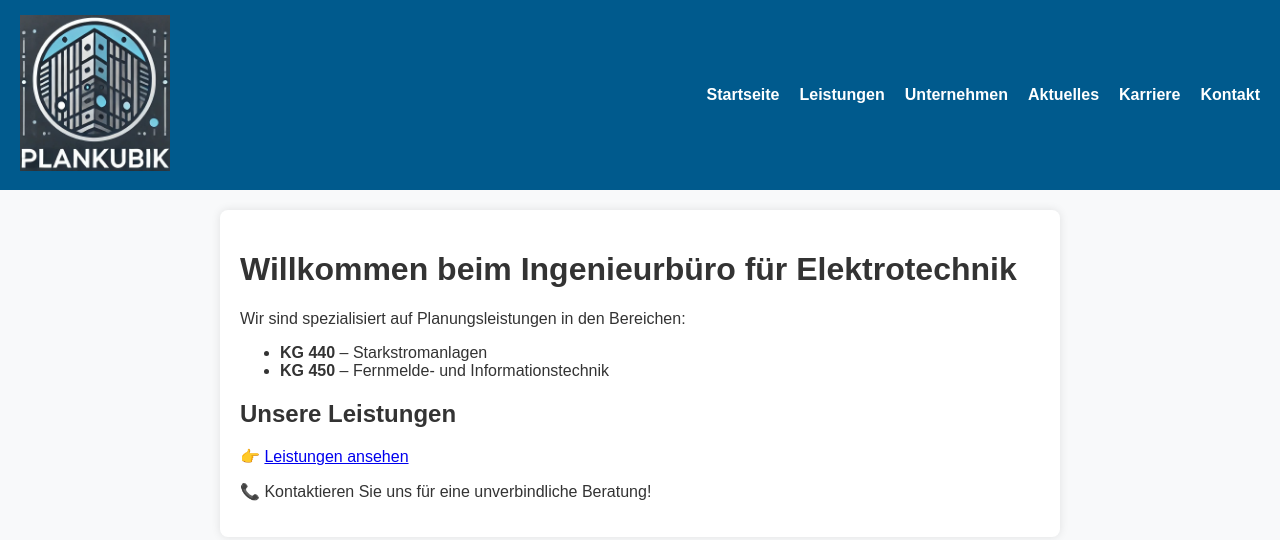
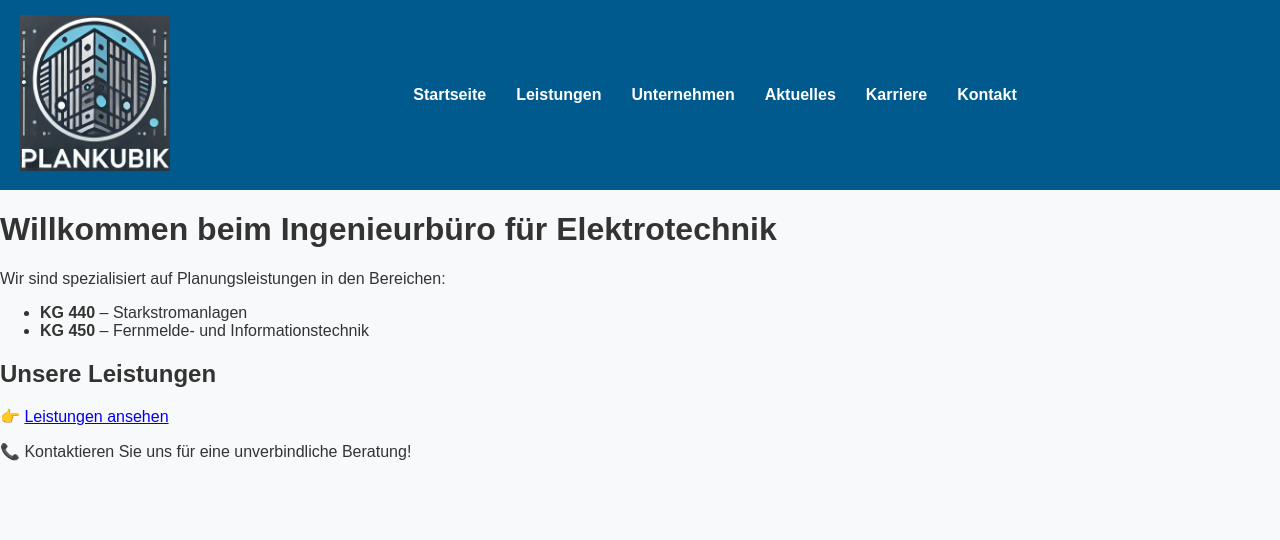
Before and after one commit to KukasLee/ibwebsite, a Jekyll site: the page built from index.md, in a window 1280 px wide. Shown: the top 540 px of the page. Built offline with Jekyll 4.4.1, drawn with Linux system fonts in a browser that asks for light colours.

Commit message:
Add files via upload

```diff
--- a/_layouts/default.html
+++ b/_layouts/default.html
@@ -5,45 +5,97 @@
     <meta name="viewport" content="width=device-width, initial-scale=1.0">
     <title>{{ page.title }}</title>
     <style>
-			body { font-family: Arial, sans-serif; margin: 0; padding: 0; background-color: #f8f9fa; color: #333; }
+        body {
+            font-family: Arial, sans-serif;
+            margin: 0;
+            padding: 0;
+            background-color: #f8f9fa;
+            color: #333;
+        }
 
         /* Header Styling */
-			header { display: flex; justify-content: space-between; align-items: center; padding: 15px 20px; background: #005a8d; color: white; flex-wrap: wrap; }
-			.logo-text { font-size: 26px; font-weight: bold; text-decoration: none; color: white; }
-			.logo-text span { display: block; color: #ffcc00; font-size: 22px; }
-			.logo-text:hover { text-decoration: underline; }
-			img { height: 50px; }
-
-			/* Navigation */
-			nav ul { list-style: none; padding: 0; margin: 0; display: flex; }
-			nav ul li { margin-left: 20px; }
-			nav ul li a { text-decoration: none; color: white; font-weight: bold; }
-			nav ul li a:hover { text-decoration: underline; }
-
-			/* Mobiles Menü */
-			.menu-toggle { display: none; font-size: 30px; cursor: pointer; }
-			nav { display: flex; }
-
-			/* Inhaltsbereich */
-			main { padding: 20px; max-width: 800px; margin: auto; background: white; box-shadow: 0 0 10px rgba(0,0,0,0.1); border-radius: 8px; margin-top: 20px; }
-
-			@media (max-width: 768px) {
-				header { flex-direction: column; text-align: center; }
-				.menu-toggle { display: block; }
-				nav { display: none; width: 100%; text-align: center; }
-				nav ul { flex-direction: column; }
-				nav ul li { margin: 10px 0; }
-				nav.show { display: block; }
-				img { margin-top: 10px; }
+        header {
+            display: flex;
+            justify-content: space-between;
+            align-items: center;
+            padding: 15px 20px;
+            background: #005a8d;
+            color: white;
+            flex-wrap: wrap;
         }
 
-			header img {
-				width: 150px;       /* Standardbreite, hier kannst du den Wert anpassen */
-				max-width: 100%;    /* Stellt sicher, dass das Bild nicht größer als sein Container wird */
+        /* Logo Styling */
+        header a img {
+            width: 150px;       /* Standardbreite */
+            max-width: 100%;    /* Skaliert das Bild automatisch */
             height: auto;       /* Bewahrt das Seitenverhältnis */
         }
 
+        /* Navigation */
+        nav {
+            flex: 1;
+            display: flex;
+            justify-content: center;  /* Zentriert die Navigation */
+        }
 
+        nav ul {
+            list-style: none;
+            padding: 0;
+            margin: 0;
+            display: flex;
+            justify-content: center; /* Stellt sicher, dass die Elemente im Zentrum sind */
+            width: 100%;
+        }
+
+        nav ul li {
+            margin: 0 15px; /* Abstand zwischen den Navigationselementen */
+        }
+
+        nav ul li a {
+            text-decoration: none;
+            color: white;
+            font-weight: bold;
+        }
+
+        nav ul li a:hover {
+            text-decoration: underline;
+        }
+
+        /* Mobiles Menü */
+        .menu-toggle {
+            display: none;
+            font-size: 30px;
+            cursor: pointer;
+        }
+
+        @media (max-width: 768px) {
+            header {
+                flex-direction: column;
+                text-align: center;
+            }
+
+            .menu-toggle {
+                display: block;
+            }
+
+            nav {
+                display: none;
+                width: 100%;
+                text-align: center;
+            }
+
+            nav ul {
+                flex-direction: column;
+            }
+
+            nav ul li {
+                margin: 10px 0;
+            }
+
+            nav.show {
+                display: block;
+            }
+        }
     </style>
     <script>
         function toggleMenu() {
@@ -68,8 +120,6 @@
             {% endfor %}
         </ul>
     </nav>
-
-
 </header>
 
 <main>
```
Lines whose indentation alone changed are shown as unchanged.
